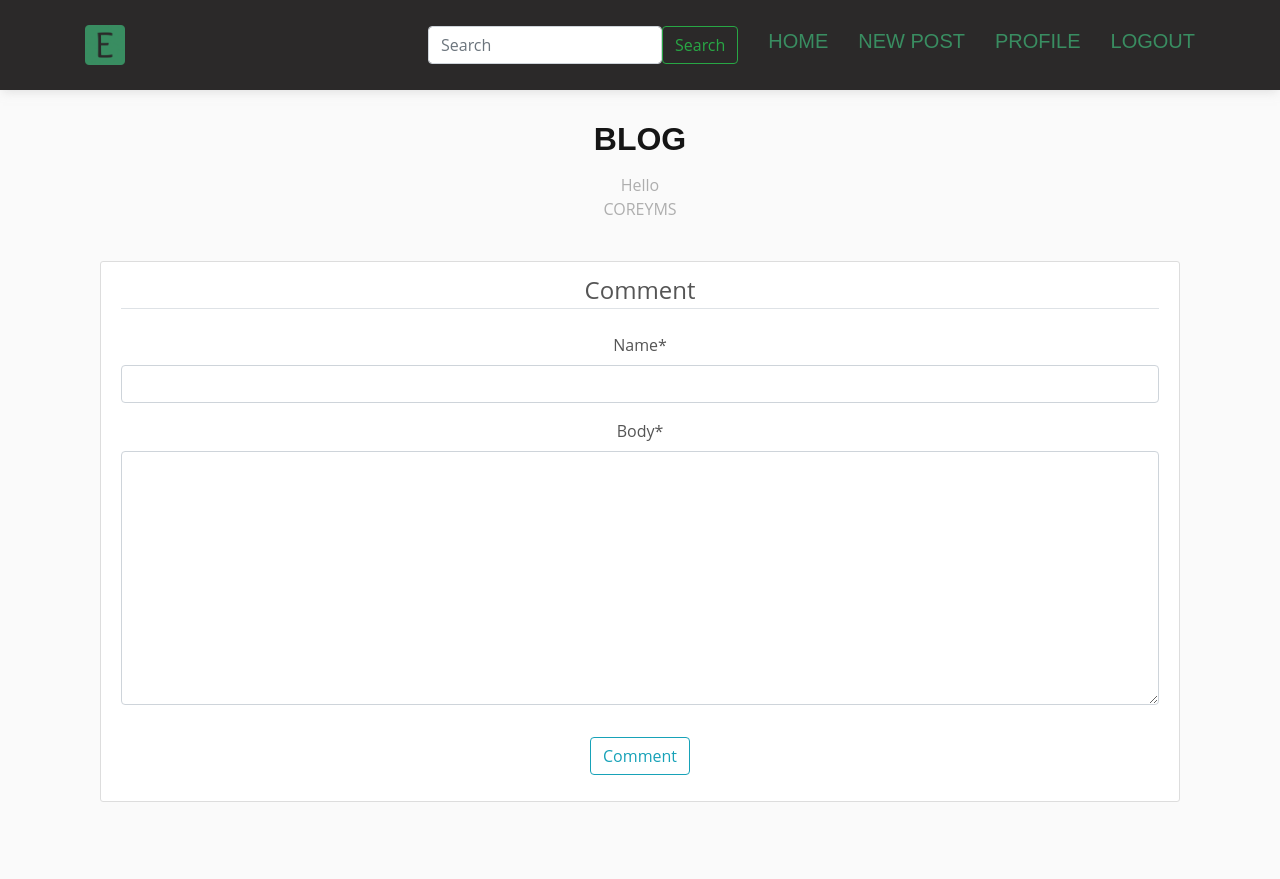
After one commit to Exodus747/Blog-website, a Django app: page /article/6/comment/ in a window 1280 px wide. The commit adds this page. Shown: the top 879 px of the page. Run offline with Django 3.2, Linux system fonts and the light colour scheme; a user stored in the database is signed in; some libraries are stand-ins or nearby versions.

Commit message:
added comment section and email

```diff
--- /dev/null
+++ b/NEW/django_project/blog/forms.py
@@ -0,0 +1,13 @@
+from django import forms
+from .models import  Comment
+
+class CommentForm(forms.ModelForm):
+	class Meta:
+		model = Comment
+		fields = ('name', 'body')
+
+		widgets = {
+			'name': forms.TextInput(attrs={'class': 'form-control'}),
+			'body': forms.Textarea(attrs={'class': 'form-control'}),
+
+		}
--- a/NEW/django_project/blog/models.py
+++ b/NEW/django_project/blog/models.py
@@ -2,6 +2,7 @@ from django.db import models
 from django.utils import timezone
 from django.contrib.auth.models import User
 from django.urls import reverse
+
 
 
 class Post(models.Model):
@@ -15,3 +16,12 @@ class Post(models.Model):
 
     def get_absolute_url(self):
         return reverse('post-detail', kwargs={'pk': self.pk})
+
+class Comment(models.Model):
+	post = models.ForeignKey(Post, related_name="comments", on_delete=models.CASCADE)
+	name = models.CharField(max_length=255)
+	body = models.TextField()
+	date_added = models.DateTimeField(auto_now_add=True)
+
+	def __str__(self):
+		return '%s - %s' % (self.post.title, self.name)
--- /dev/null
+++ b/NEW/django_project/blog/templates/blog/add_comment.html
@@ -0,0 +1,26 @@
+{% extends "blog/base.html" %}
+{% load crispy_forms_tags %}
+{% block title %}Comment On Blog Post{% endblock %}
+{% block content %}
+
+
+	<div class="form-group content-section">
+<form method="POST">
+			{% csrf_token %}
+			<fieldset class="form-group">
+				<legend class="border-bottom mb-4">Comment</legend>
+				{{ form|crispy }}
+		  </fieldset>
+
+			<div class="form-group">
+				<button class="btn btn-outline-info" type="submit">Comment</button>
+		  </div>
+	</div>
+
+{% endblock %}
+
+
+<fieldset class="form-group">
+                <legend class="border-bottom mb-4">Join Today</legend>
+                {{ form|crispy }}
+            </fieldset>
--- a/NEW/django_project/blog/templates/blog/home.html
+++ b/NEW/django_project/blog/templates/blog/home.html
@@ -1,7 +1,7 @@
 {% extends "blog/base.html" %}
 {% block content %}
     {% for post in posts %}
-        <article class="media content-section">
+        <article class="media content-section" style="margin-bottom:0px;">
           <img class="rounded-circle article-img" src="{{ post.author.profile.image.url }}">
           <div class="media-body">
             <div class="article-metadata">
@@ -12,6 +12,9 @@
             <p class="article-content">{{ post.content }}</p>
           </div>
         </article>
+          <article class="content-section" style="margin-top:2px;">
+            <h4>Comments &nbsp;<a href="{% url 'add_comment' post.pk %}"> Add +</a></h4>
+            </article>
     {% endfor %}
     {% if is_paginated %}
 
--- a/NEW/django_project/blog/templates/blog/landing.html
+++ b/NEW/django_project/blog/templates/blog/landing.html
@@ -35,9 +35,13 @@
       <a href="{% url 'landing' %}" class="hero-logo" data-aos="zoom-in"><img src="{% static 'blog/img/favicon1.png' %}" style="height:100px;" alt=""></a>
       <h1 data-aos="zoom-in">Welcome To Elementa</h1>
       <h2 data-aos="fade-up">Bringing People Together</h2>
+
+      {% if user.is_authenticated %}
+      <a data-aos="fade-up" data-aos-delay="200" href="{% url 'blog-home' %}" class="btn-get-started scrollto">Home</a>
+      {% else %}
       <a data-aos="fade-up" data-aos-delay="200" href="{% url 'login' %}" class="btn-get-started scrollto">Login!</a>
       <a data-aos="fade-up" data-aos-delay="200" href="{% url 'register' %}" class="btn-get-started scrollto">Register!</a>
-
+      {% endif %}
     </div>
   </section><!-- End Hero -->
   </body>
--- a/NEW/django_project/blog/templates/blog/search-results.html
+++ b/NEW/django_project/blog/templates/blog/search-results.html
@@ -4,7 +4,7 @@
 <center>
 {% if searched %}
 
-   <h1>You Searched For {{searched}} </h1>
+   <h1>You Searched For : {{searched}} </h1>
 
    {% for user in users %}
 
--- a/NEW/django_project/blog/templates/blog/user_posts.html
+++ b/NEW/django_project/blog/templates/blog/user_posts.html
@@ -2,7 +2,7 @@
 {% block content %}
     <h1 class="mb-3">Posts by {{ view.kwargs.username }} ({{ page_obj.paginator.count }})</h1>
     {% for post in posts %}
-        <article class="media content-section">
+        <article class="media content-section" style="margin-bottom:0px;">
           <img class="rounded-circle article-img" src="{{ post.author.profile.image.url }}">
           <div class="media-body">
             <div class="article-metadata">
@@ -13,6 +13,10 @@
             <p class="article-content">{{ post.content }}</p>
           </div>
         </article>
+        <article class="content-section" style="margin-top:2px;">
+          <h4>Comments &nbsp;<a href="{% url 'add_comment' post.pk %}"> Add +</a></h4>
+
+            </article>
     {% endfor %}
     {% if is_paginated %}
 
--- a/NEW/django_project/blog/urls.py
+++ b/NEW/django_project/blog/urls.py
@@ -9,6 +9,7 @@ from .views import (
     SelfPostListView
 )
 from . import views
+from .views import  AddCommentView
 
 urlpatterns = [
     path('', views.home, name='landing'),
@@ -21,5 +22,7 @@ urlpatterns = [
     path('post/<int:pk>/delete/', PostDeleteView.as_view(), name='post-delete'),
     path('about/', views.about, name='blog-about'),
     path('search/', views.search_user, name='search-user'),
+    path('article/<int:pk>/comment/', AddCommentView.as_view(), name='add_comment'),
+
 
 ]
--- a/NEW/django_project/blog/views.py
+++ b/NEW/django_project/blog/views.py
@@ -11,7 +11,9 @@ from django.views.generic import (
 from django.contrib.auth.decorators import login_required
 from .models import Post
 from django.contrib.auth.models import User
-
+from .models import Comment
+from .forms import CommentForm
+from django.urls import reverse_lazy, reverse
 
 
 class PostListView(LoginRequiredMixin,ListView):
@@ -98,3 +100,14 @@ def search_user(request):
                                                             'posts':posts})
     else:
         return render(request, 'blog/search-results.html',{})
+
+class AddCommentView(LoginRequiredMixin,CreateView):
+	model = Comment
+	form_class = CommentForm
+	template_name = 'blog/add_comment.html'
+	#fields = '__all__'
+	def form_valid(self, form):
+		form.instance.post_id = self.kwargs['pk']
+		return super().form_valid(form)
+
+	success_url = reverse_lazy('blog-home')
--- a/NEW/django_project/django_project/settings.py
+++ b/NEW/django_project/django_project/settings.py
@@ -134,5 +134,5 @@ EMAIL_BACKEND = 'django.core.mail.backends.smtp.EmailBackend'
 EMAIL_HOST = 'smtp.gmail.com'
 EMAIL_PORT = 587
 EMAIL_USE_TLS = True
-EMAIL_HOST_USER = os.environ.get('EMAIL_USER')
-EMAIL_HOST_PASSWORD = os.environ.get('EMAIL_PASS')
+EMAIL_HOST_USER ="atmproject.sem3@gmail.com"
+EMAIL_HOST_PASSWORD = "fsyaemvgddaqpbzv"
```
Also changed, not shown: NEW/django_project/blog/templates/blog/post_detail.html (+15 -1 lines), NEW/django_project/blog/templates/blog/self_posts.html (+6 -1 lines), NEW/django_project/blog/migrations/0002_comment.py (added), NEW/django_project/db.sqlite3, NEW/django_project/media/profile_pics/Screenshot_2022-03-18_at_10.36.16_PM-removebg-preview.png (added).
